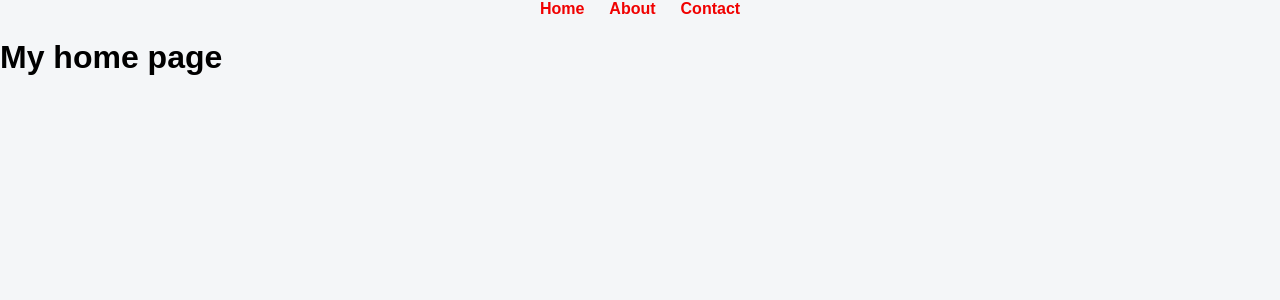
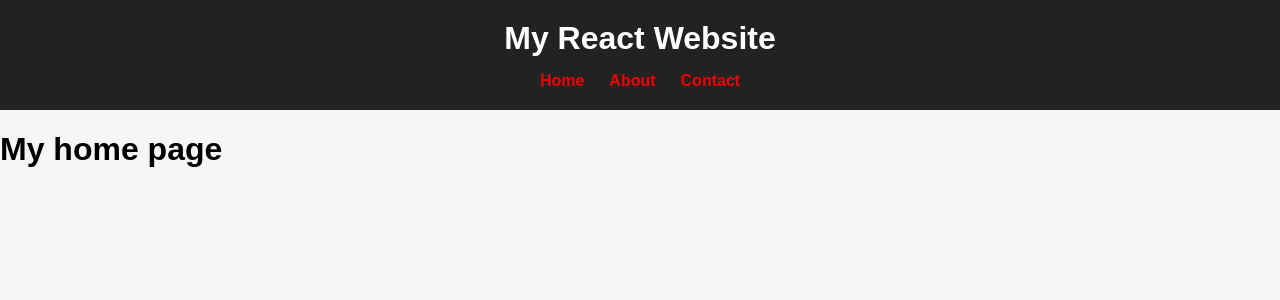
Before and after one commit to 24BCAA-JEEVA/rjs-p16, a React (Create React App) app: page / in a window 1280 px wide. Shown: the top 300 px of the page. Built offline with nearby package versions, Linux system fonts and the light colour scheme.

Commit message:
Update App.js

```diff
--- a/src/App.js
+++ b/src/App.js
@@ -8,7 +8,12 @@ import Contact from "./Contact";
 function App() {
   return (
     <BrowserRouter>
+    <header>
+      <h1>My React Website</h1>
+      <nav>
       <Navigation />
+      </nav>
+      </header>
 
       <Routes>
         <Route path="/" element={<Home />} />
```
